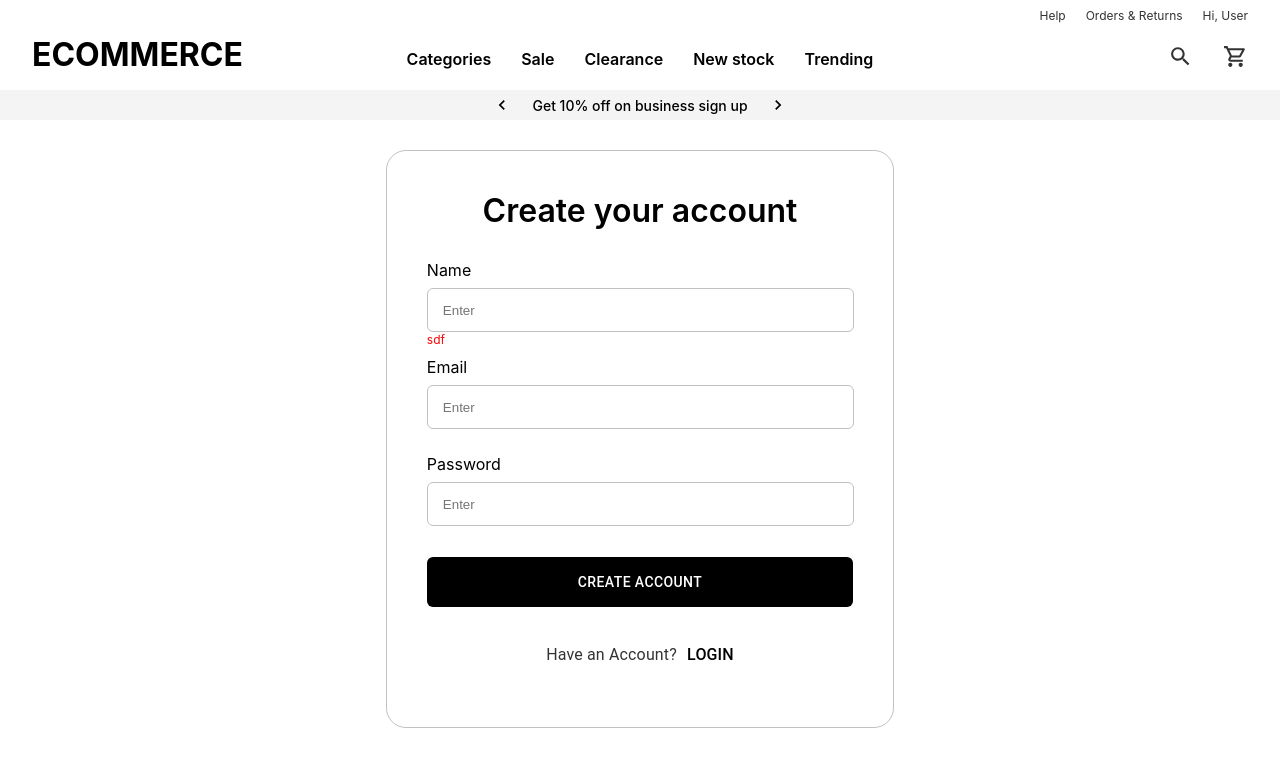
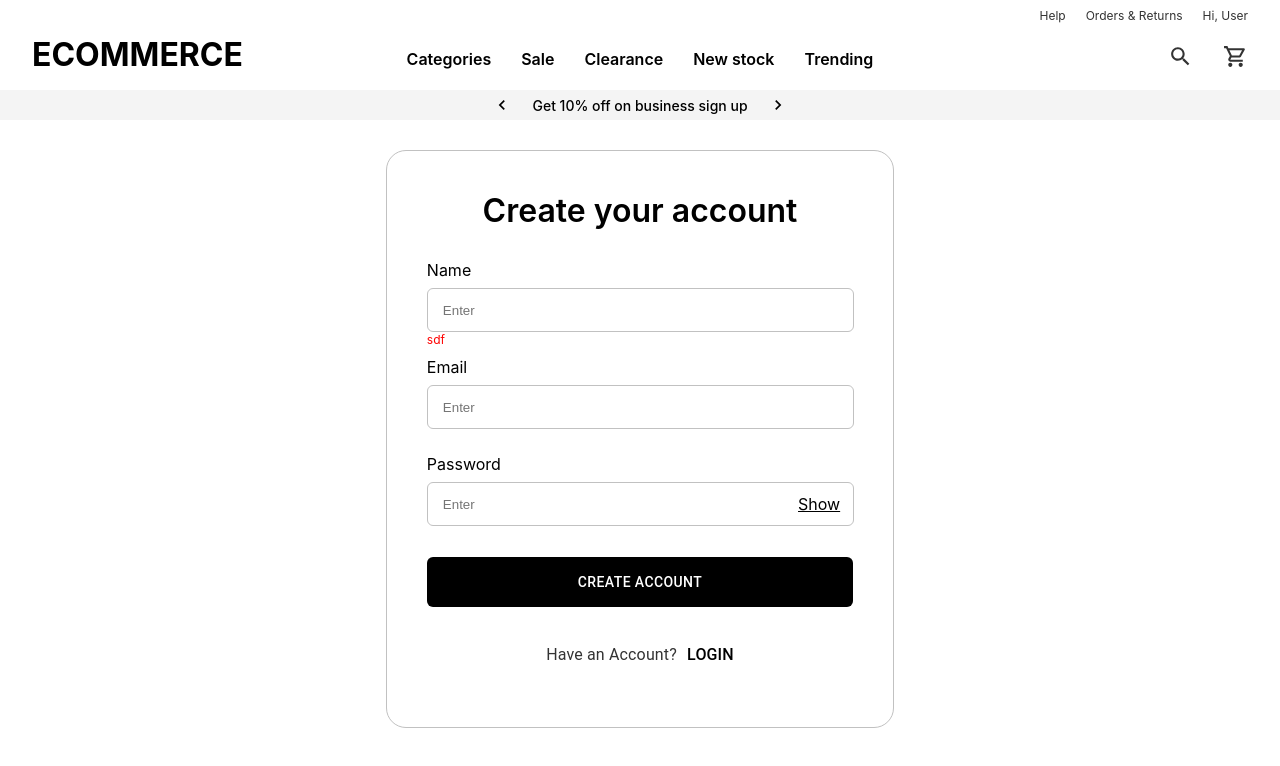
Before and after one commit to suneelfm/revispy-test, a React (Create React App) app: page /sign-up in a window 1280 px wide. Shown: the top 766 px of the page. Built offline with nearby package versions, Linux system fonts and the light colour scheme.

Commit message:
Updated Sign up page validation page

```diff
--- a/src/components/organisms/SignUpPage.tsx
+++ b/src/components/organisms/SignUpPage.tsx
@@ -1,24 +1,47 @@
-import React from "react";
+import React, { useState } from "react";
 import CustomButton from "../atoms/CustomButton";
 import { Grid2, Typography } from "@mui/material";
 import styles from "../../styles/SignUpPage.module.css";
 import TextField from "../atoms/TextField";
+import OtpField from "../atoms/OtpField";
 
 export default function SignUpPage() {
+  const [email, setEmail] = useState("");
+  const [isVerificationSection, setIsVerificationSection] = useState(false);
   return (
     <Grid2 container p={5} justifyContent={"center"}>
       <Grid2 size={12} className={styles.title}>
-        Create your account
+        {isVerificationSection ? "Verify your email" : "Create your account"}
       </Grid2>
+      {isVerificationSection && (
+        <Typography className={styles.description}>
+          Enter the 8 digit code you have received on {email}
+        </Typography>
+      )}
+      <form style={{ width: "100%" }}>
+        {isVerificationSection ? (
+          <OtpField label="Code" value={{}} />
+        ) : (
+          <>
             <TextField label="Name" value="" error="sdf" />
             <TextField label="Email" value="" />
-      <TextField label="Password" value="" />
+            <TextField type="password" label="Password" value="" />
+          </>
+        )}
         <Grid2 size={12} py={2}>
-        <CustomButton>Create Account</CustomButton>
+          <CustomButton
+            type="submit"
+            onClick={() => setIsVerificationSection(true)}
+          >
+            {isVerificationSection ? "Verify" : "Create Account"}
+          </CustomButton>
         </Grid2>
+      </form>
+      {!isVerificationSection && (
         <Typography className={styles.loginLink}>
           Have an Account? <a href="/sign-in">LOGIN</a>
         </Typography>
+      )}
     </Grid2>
   );
 }
--- a/src/styles/SignUpPage.module.css
+++ b/src/styles/SignUpPage.module.css
@@ -3,6 +3,10 @@
   font-weight: 600;
   text-align: center;
   padding-bottom: 20px;
+}
+
+.description {
+  font-size: 16px;
 }
 
 .loginLink {
```
Lines whose indentation alone changed are shown as unchanged.
